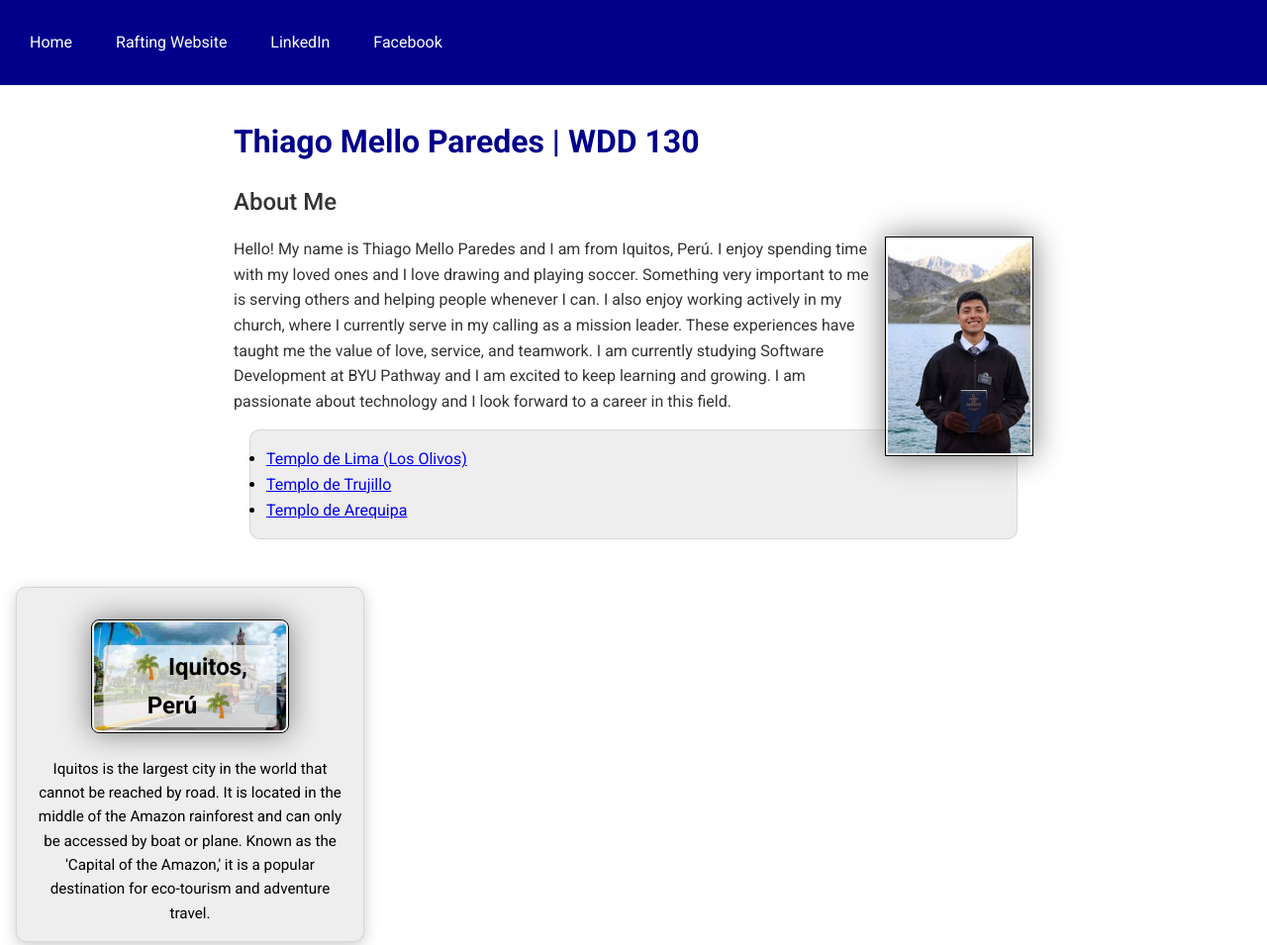
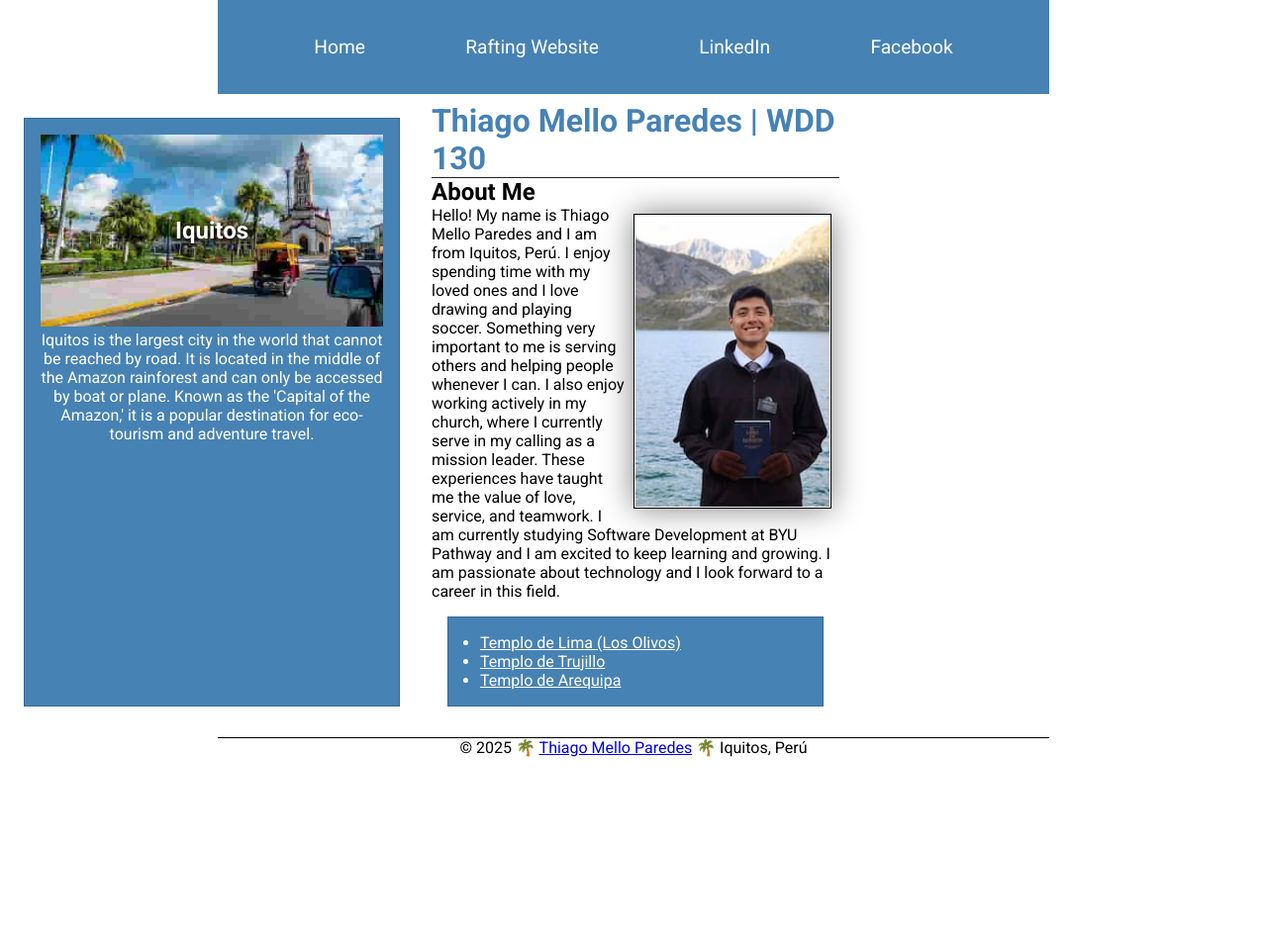
Before and after one commit to thiagomelloparedes/wdd130, a plain HTML site: page index.html in a window 1280 px wide. Shown: the top 955 px of the page at 99% size. After the commit the page ends 800 px from the top, so only its background shows below. Drawn offline with Linux system fonts and the light colour scheme.

Commit message:
listo amigo!

```diff
--- a/index.html
+++ b/index.html
@@ -1,49 +1,52 @@
-<!--20 September 2025-->
+<!-- 27 September 2025 -->
 <!DOCTYPE html>
-<html lang="en">
+<html lang="es">
 
 <head>
-    <meta charset="UTF-8">
-    <meta name="viewport" content="width=device-width, initial-scale=1.0">
+    <meta charset="UTF-8" />
+    <meta name="viewport" content="width=device-width, initial-scale=1.0" />
     <title>Thiago Mello Paredes | WDD 130</title>
-    <link rel="stylesheet" href="styles/styles.css">
+    <link rel="stylesheet" href="styles/styles.css" />
 
-    <!-- 👇 Fuente Roboto desde Google Fonts -->
-    <link href="https://fonts.googleapis.com/css2?family=Roboto:wght@400;500;700&display=swap" rel="stylesheet">
+    <!-- Fuente Roboto desde Google Fonts -->
+    <link href="https://fonts.googleapis.com/css2?family=Roboto:wght@400;500;700&display=swap" rel="stylesheet" />
 
-    <meta name="description" content="Hello! My name is Thiago Mello. This is my personal website for WDD 130.">
-    <meta name="author" content="Thiago Mello Paredes">
+    <meta name="description" content="Hello! My name is Thiago Mello. This is my personal website for WDD 130." />
+    <meta name="author" content="Thiago Mello Paredes" />
 </head>
 
 <body>
     <header>
         <nav aria-label="Main navigation">
-            <a href="index.html">Home</a>
-            <a href="wwr/">Rafting Website</a>
-            <a href="https://www.linkedin.com" target="_blank">LinkedIn</a>
-            <a href="https://www.facebook.com/thiago.mello.paredes" target="_blank">Facebook</a>
+            <ul>
+                <li><a href="index.html">Home</a></li>
+                <li><a href="wwr/">Rafting Website</a></li>
+                <li><a href="https://www.linkedin.com" target="_blank">LinkedIn</a></li>
+                <li><a href="https://www.facebook.com/thiago.mello.paredes" target="_blank">Facebook</a></li>
+            </ul>
         </nav>
     </header>
 
+    <div class="grid">
         <main>
             <h1>Thiago Mello Paredes | WDD 130</h1>
             <h2>About Me</h2>
 
-        <img src="images/profile.jpg" alt="Portrait of Thiago Mello Paredes" width="200" class="profile-img">
+            <img src="images/profile.jpg" alt="Portrait of Thiago Mello Paredes" class="profile-img" />
 
             <div>
                 <p>
                     Hello! My name is Thiago Mello Paredes and I am from Iquitos, Perú.
                     I enjoy spending time with my loved ones and I love drawing and playing soccer.
                     Something very important to me is serving others and helping people whenever I can.
-                I also enjoy working actively in my church, where I currently serve in my calling as a mission leader.
+                    I also enjoy working actively in my church, where I currently serve in my calling as a mission
+                    leader.
                     These experiences have taught me the value of love, service, and teamwork.
                     I am currently studying Software Development at BYU Pathway and I am excited to keep learning and
                     growing. I am passionate about technology and I look forward to a career in this field.
                 </p>
             </div>
 
-        <!-- 👇 Lista de templos -->
             <ul class="box">
                 <li>
                     <a href="https://www.churchofjesuschrist.org/temples/details/lima-peru-los-olivos-temple?lang=spa"
@@ -60,17 +63,19 @@
             </ul>
         </main>
 
-
         <aside class="box">
-        <h2>🌴 Iquitos, Perú 🌴</h2>
+            <div class="image-container">
                 <img src="week02/images/iquitos.jpg"
-            alt="Motorized rickshaw driving along a sunny street in Iquitos with palm trees, a church tower, and a lively city park under a bright blue sky with scattered clouds">
+                    alt="Motorized rickshaw driving along a sunny street in Iquitos with palm trees, a church tower, and a lively city park under a bright blue sky with scattered clouds" />
+                <h2>Iquitos</h2>
+            </div>
             <p>
                 Iquitos is the largest city in the world that cannot be reached by road.
                 It is located in the middle of the Amazon rainforest and can only be accessed by boat or plane.
                 Known as the 'Capital of the Amazon,' it is a popular destination for eco-tourism and adventure travel.
             </p>
         </aside>
+    </div>
 
     <footer>
         <p>&copy; 2025 🌴
--- a/styles/styles.css
+++ b/styles/styles.css
@@ -1,131 +1,130 @@
+/* Reset general */
 * {
   margin: 0;
   padding: 0;
   box-sizing: border-box;
 }
 
-:root {
-  --main-color: darkblue;
-  --text-light: white;
-  --text-dark: #333;
-  --bg-light: #eee;
-  --border-color: #000;
-  --shadow-color: gray;
-  --nav-padding: 10px;
-  --link-padding: 20px;
-  --img-width: 150px;
-  --aside-img-width: 200px;
+/* Fuente principal */
+body {
+  font-family: 'Roboto', sans-serif;
 }
 
-/* 👇 Fuente global Roboto */
-body {
-  font-family: 'Roboto', sans-serif;
-  line-height: 1.6;
-  color: var(--text-dark);
-  background-color: white;
+/* Contenedor general */
+header,
+.grid,
+footer {
+  max-width: 840px;
+  margin: 0 auto;
 }
 
+/* Navegación */
 nav {
-  background-color: var(--main-color);
-  padding: var(--nav-padding);
+  background-color: steelblue;
+  padding: 1rem;
+}
+
+nav ul {
+  display: flex;
+  justify-content: space-evenly;
+  align-items: center;
+  list-style: none;
 }
 
 nav a {
-  color: var(--text-light);
-  display: inline-block; /* links en fila */
-  padding: var(--link-padding);
+  color: white;
+  display: block;
+  padding: 20px;
   text-decoration: none;
+  font-size: larger;
 }
 
-nav a:hover {
-  text-decoration: underline;
+/* Contenido principal */
+.grid {
+  margin: 0.5rem;
+  display: grid;
+  grid-gap: 1rem;
+  grid-template-columns: 1fr 1fr;
+}
+
+main::after {
+  content: "";
+  display: table;
+  clear: both;
 }
 
 h1 {
-  color: var(--main-color);
-  font-weight: 700;
-  margin: 1rem 0;
+  color: steelblue;
+  border-bottom: 1px solid #222;
+  font-size: 2rem;
 }
 
-h2 {
-  font-weight: 500;
-  margin: 0.5rem 0 1rem 0;
+main img.profile-img {
+  width: 200px;
+  height: auto;
+  border: 1px solid black;
+  padding: 1px;
+  box-shadow: 0 0 30px gray;
+  float: right;
+  margin: 0.5rem;
 }
 
-img {
-  width: var(--img-width);
-  height: auto;
-  border: 1px solid var(--border-color);
-  padding: 2px;
-  box-shadow: 0 0 30px var(--shadow-color);
+main ul.box li {
+  margin-left: 1rem;
 }
 
-main {
-  max-width: 840px;
-  margin: auto;
-  padding: 1rem;
+p {
+  padding: 0;
 }
 
-.profile-img {
-  float: right;
-  margin: 0 0 1rem 1rem;
+/* Aside */
+aside {
+  text-align: center;
+  position: relative;
+  grid-column: 1 / 2;
+  grid-row: 1 / 2;
 }
 
-aside {
-  width: 22rem;
-  margin: 2rem auto;
-  border: 1px solid rgb(0 0 0 / 0.2);
-  padding: 1.5rem;
-  background-color: var(--bg-light);
-  color: var(--text-dark);
-  text-align: center;
-  border-radius: 10px;
-  box-shadow: 0 4px 15px rgba(0, 0, 0, 0.2);
-
-  /* 👇 necesario para overlay */
+/* Imagen con texto centrado */
+.image-container {
   position: relative;
+  display: inline-block;
 }
 
-aside img {
-  width: var(--aside-img-width);
+.image-container img {
+  width: 100%;
   height: auto;
-  border-radius: 8px;
-  margin: 1rem 0;
+  display: block;
 }
 
-aside h2 {
+.image-container h2 {
   position: absolute;
-  top: 50px;  /* 👈 ajusta según la imagen */
+  top: 50%;
   left: 50%;
-  transform: translateX(-50%); /* 👈 centra horizontalmente */
+  transform: translate(-50%, -50%);
+  color: white;
   font-size: 1.5rem;
   font-weight: bold;
-  background: rgba(255,255,255,0.7); /* 👈 fondo semitransparente */
-  padding: 0.2rem 0.5rem;
-  border-radius: 5px;
+  text-shadow: 1px 1px 5px black;
+  margin: 0;
 }
 
-aside p {
-  line-height: 1.6;
-  font-size: 0.95rem;
+/* Tarjetas destacadas */
+.box {
+  margin: 1rem;
+  border: 1px solid rgb(0 0 0 / 20%);
+  padding: 1rem;
+  background-color: steelblue;
+  color: white;
 }
 
+.box a {
+  color: white;
+}
+
+/* Pie de página */
 footer {
   margin-top: 15px;
-  border-top: 1px solid var(--border-color);
+  border-top: 1px solid #000;
   text-align: center;
-  padding: 1rem;
-  font-size: 0.9rem;
 }
-
-/* --------------------
-   Class Selectors
--------------------- */
-.box {
-  margin: 1rem;
-  border: 1px solid rgba(0, 0, 0, 0.1);
-  padding: 1rem;
-  background-color: #eee;
-  color: #000;
-  border-radius: 10px;
-}
--- a/week04/styles/layout-exercises.css
+++ b/week04/styles/layout-exercises.css
@@ -23,18 +23,23 @@ div {
 
 .flex {
     background-color: #aba;
-    /* write declarations here */
+    display: flex;
+    justify-content: center;
+    align-items: center;
 
 }
 
 .grid {
     background-color: #abb;
-    /* enter declarations here */
+    display: grid;
+    place-items: center;
 
 }
 
 .container2 {
-    /* write declarations here */
+    display: flex;
+    flex-wrap: wrap;
+    justify-content: space-around;
 
 }
 
@@ -44,12 +49,12 @@ div {
 }
 
 .container3 {
-    /* write declarations here */
-
+    display: grid;
+    grid-template-columns: repeat(3, 1fr);
 }
 
 .columns-3 {
-    /* write declaration here */
+    grid-column: 1/4;
 
 }
 
```
Lines whose indentation alone changed are shown as unchanged.
